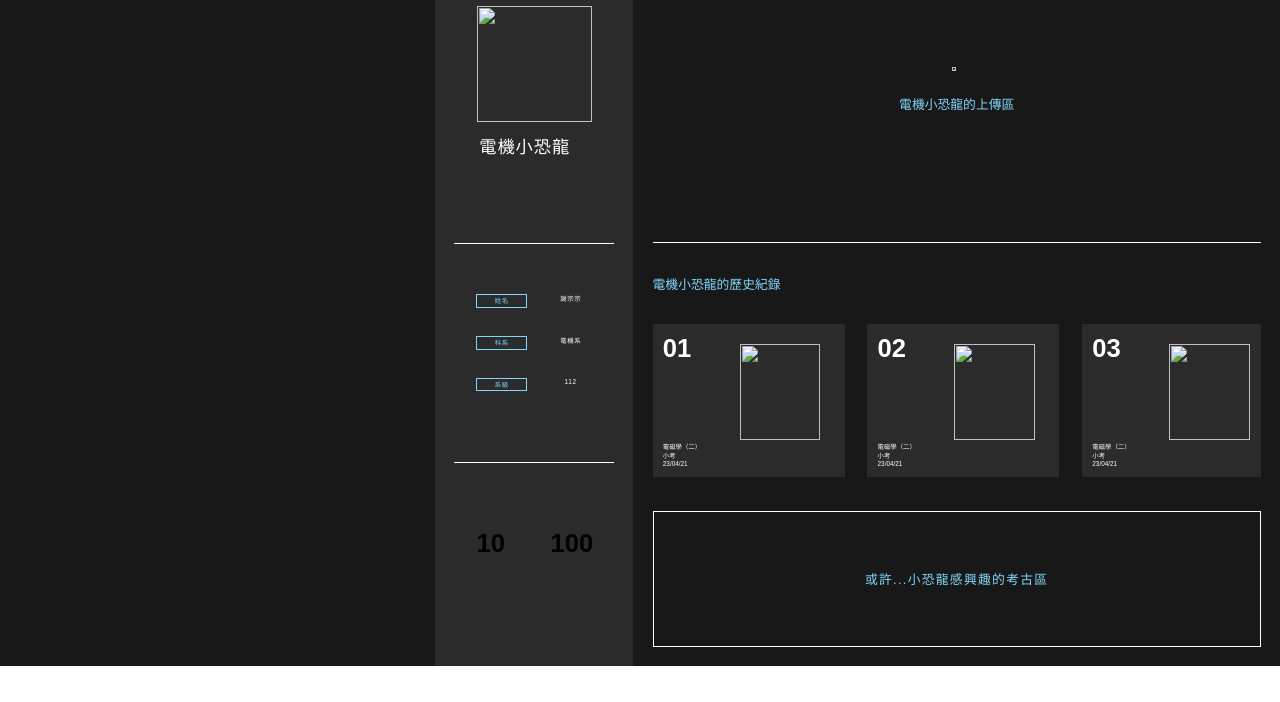
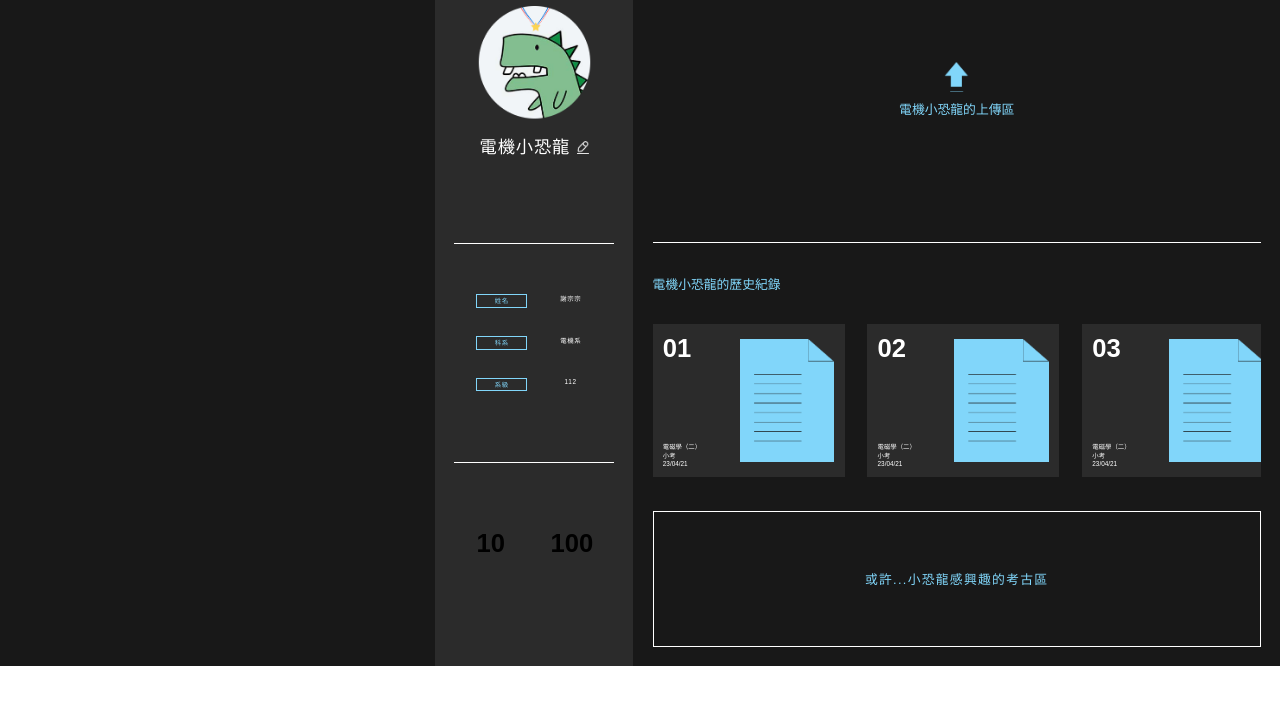
Before and after one commit to E14084052/NCKUEX, a website: page dist/preview_personal_1.html in a window 1280 px wide. Shown: the part 98-800 px from the top of the page. Drawn offline with Linux system fonts and the light colour scheme; a web font is replaced by a local one.

Commit message:
Add files via upload

```diff
--- a/dist/preview_personal_1.html
+++ b/dist/preview_personal_1.html
@@ -10,7 +10,7 @@
         <div style="height: 1.2vw;"></div>
 
         <div class="top">
-          <div class="logo"><img src="./images/E_1_左上LOGO.png" style="width: 5vw;"></div>
+          <div class="logo"><img src="./img/LOGO.png" style="width: 5vw;"></div>
           <div class="log_out">
             <p>登出</p>
           </div>
@@ -19,10 +19,10 @@
         <div style="height: 3vw;"></div>
 
         <div class="profile">
-          <div class="pic"><img src="./images/E_2_恐龍頭貼.png"></div>
+          <div class="pic"><img src="./img/E_2_恐龍頭貼.png"></div>
           <div class="nickname">
               <p1>電機小恐龍 </p1>
-              <div class="edit"><img src="./images/E_3_名稱編輯.png"></div>
+              <div class="edit"><img src="./img/E_3_名稱編輯.png"></div>
           </div>
         </div>
 
@@ -66,7 +66,7 @@
       <div style="height: 1.2vw;"></div>
 
       <div class="upload_container">
-        <div class="upload_pic"><img src="./images/E_6_上傳按鈕.png" style="width: 45%;"></div>
+        <div class="upload_pic"><img src="./img/E_6_上傳按鈕.png" style="width: 45%;"></div>
         <div class="upload_text"><p>電機小恐龍的上傳區</p></div>
       </div>
 
@@ -93,7 +93,7 @@
               </div>
 
               <div class="file_pic">
-                <img src="./images/E_10_文件icon.png">
+                <img src="./img/E_10_文件icon.png">
               </div>
             </div>
           </div>
@@ -111,7 +111,7 @@
               </div>
 
               <div class="file_pic">
-                <img src="./images/E_10_文件icon.png">
+                <img src="./img/E_10_文件icon.png">
               </div>
             </div>
           </div>
@@ -129,7 +129,7 @@
               </div>
 
               <div class="file_pic">
-                <img src="./images/E_10_文件icon.png">
+                <img src="./img/E_10_文件icon.png">
               </div>
             </div>
           </div>
@@ -147,7 +147,7 @@
               </div>
 
               <div class="file_pic">
-                <img src="./images/E_10_文件icon.png">
+                <img src="./img/E_10_文件icon.png">
               </div>
             </div>
           </div>
```
